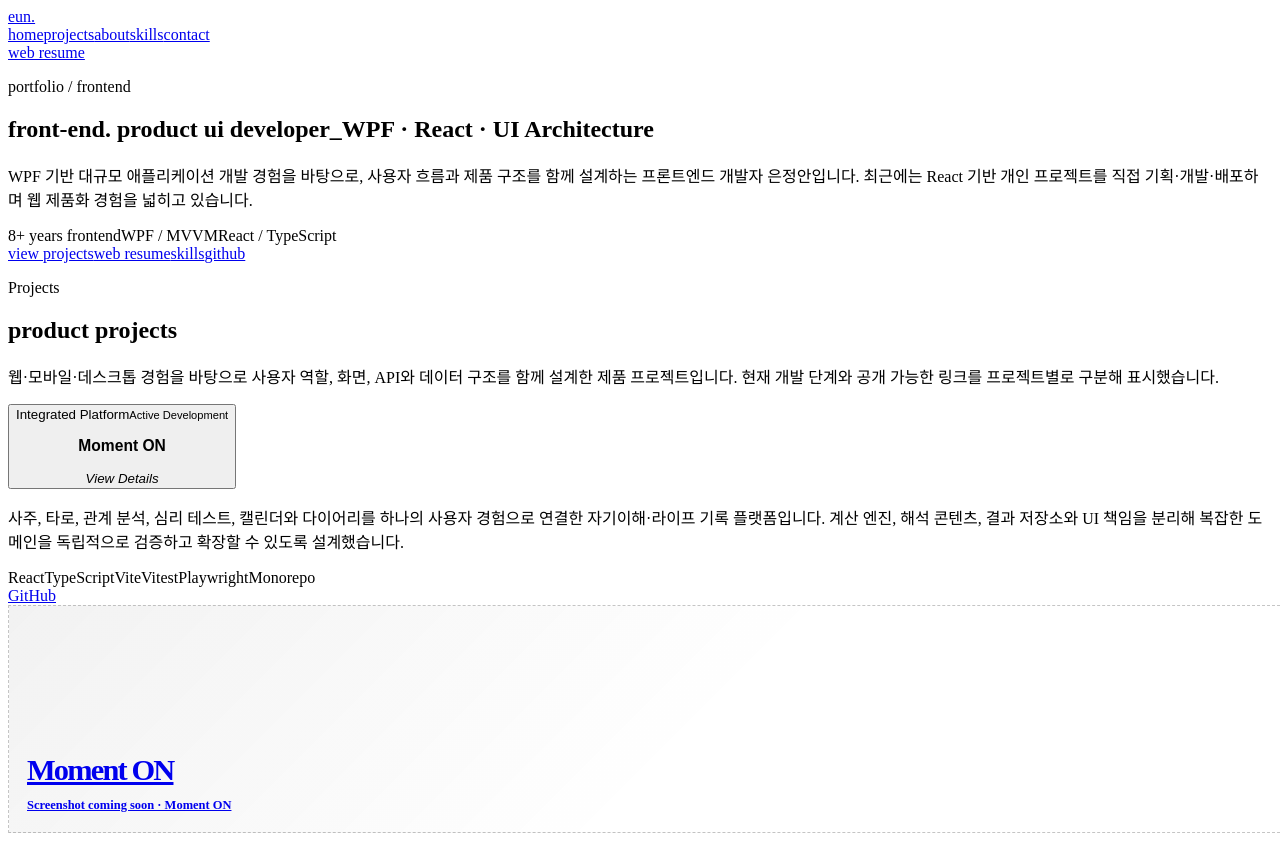
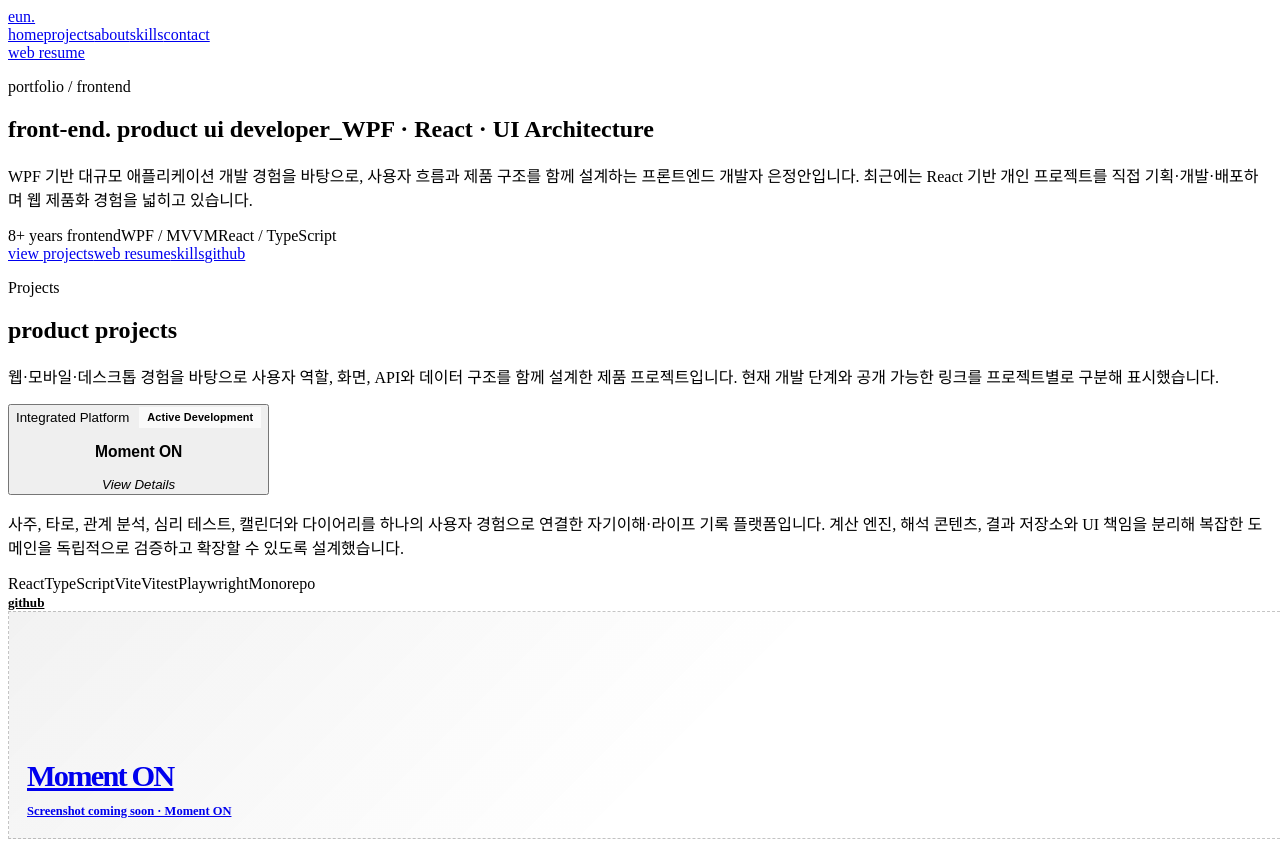
Before and after one commit to coffee-and/eun-portfolio, a React (Vite) app: page / in a window 1280 px wide. Shown: the top 841 px of the page. Built offline with nearby package versions, Linux system fonts and the light colour scheme; the HTML template or start-up script is replaced by a standard one.

Commit message:
Style project statuses and video modal

```diff
--- a/src/styles/projects.css
+++ b/src/styles/projects.css
@@ -1,3 +1,75 @@
+.project-card__meta {
+  display: flex;
+  flex-wrap: wrap;
+  align-items: center;
+  gap: 7px 10px;
+  margin-bottom: 7px;
+}
+
+.project-card__meta span {
+  margin-bottom: 0;
+}
+
+.project-card__meta small {
+  padding: 5px 8px;
+  border: 1px solid var(--border-light);
+  border-radius: var(--radius-pill);
+  background: rgba(255, 255, 255, 0.72);
+  color: var(--text-secondary);
+  font-size: 0.68rem;
+  font-weight: 900;
+  line-height: 1;
+  letter-spacing: 0.01em;
+  text-transform: none;
+}
+
+.project-card__links a,
+.project-card__links button {
+  position: relative;
+  padding: 0;
+  border: none;
+  background: transparent;
+  color: var(--text-primary);
+  font-size: 0.82rem;
+  font-weight: 900;
+  line-height: 1;
+  text-transform: lowercase;
+  cursor: pointer;
+}
+
+.project-card__links a::after,
+.project-card__links button::after {
+  content: "";
+  position: absolute;
+  right: 0;
+  bottom: -5px;
+  left: 0;
+  height: 1px;
+  background: var(--border-strong);
+  transition: transform 0.2s ease;
+}
+
+.project-card__links a:hover::after,
+.project-card__links button:hover::after {
+  transform: translateY(-2px);
+}
+
+.project-card__links button:focus-visible {
+  outline: 2px solid var(--brand-primary);
+  outline-offset: 5px;
+  border-radius: 2px;
+}
+
+.project-card__preview--button {
+  width: 100%;
+  appearance: none;
+  -webkit-appearance: none;
+  color: inherit;
+  font: inherit;
+  text-align: left;
+  cursor: pointer;
+}
+
 .project-card__preview-placeholder {
   width: 100%;
   height: 100%;
@@ -30,3 +102,120 @@
   line-height: 1.45;
   word-break: break-all;
 }
+
+.project-video-modal {
+  position: fixed;
+  z-index: 80;
+  inset: 0;
+  padding: 24px;
+  display: grid;
+  place-items: center;
+  background: rgba(11, 11, 11, 0.72);
+  backdrop-filter: blur(12px);
+}
+
+.project-video-modal__dialog {
+  width: min(980px, 100%);
+  max-height: calc(100svh - 48px);
+  padding: 18px;
+  overflow: auto;
+  border: 1px solid rgba(255, 255, 255, 0.2);
+  border-radius: var(--radius-md);
+  background: var(--bg-card);
+  box-shadow: var(--shadow-lg);
+}
+
+.project-video-modal__header {
+  padding: 2px 2px 16px;
+  display: flex;
+  align-items: flex-start;
+  justify-content: space-between;
+  gap: 18px;
+}
+
+.project-video-modal__header span {
+  display: block;
+  margin-bottom: 5px;
+  color: var(--text-muted);
+  font-size: 0.7rem;
+  font-weight: 900;
+  letter-spacing: 0.06em;
+  text-transform: uppercase;
+}
+
+.project-video-modal__header h2 {
+  color: var(--text-primary);
+  font-size: clamp(1.35rem, 3vw, 2rem);
+  line-height: 1.1;
+  letter-spacing: -0.055em;
+}
+
+.project-video-modal__header button {
+  flex: 0 0 auto;
+  min-width: 72px;
+  height: 36px;
+  padding: 0 12px;
+  border: 1px solid var(--border-light);
+  border-radius: var(--radius-pill);
+  background: var(--bg-muted);
+  color: var(--text-primary);
+  font-size: 0.76rem;
+  font-weight: 900;
+  cursor: pointer;
+}
+
+.project-video-modal__header button:hover {
+  border-color: var(--border-strong);
+}
+
+.project-video-modal__header button:focus-visible {
+  outline: 2px solid var(--brand-primary);
+  outline-offset: 3px;
+}
+
+.project-video-modal__frame {
+  aspect-ratio: 16 / 9;
+  overflow: hidden;
+  border-radius: calc(var(--radius-md) - 5px);
+  background: var(--black);
+}
+
+.project-video-modal__frame iframe {
+  width: 100%;
+  height: 100%;
+  display: block;
+  border: 0;
+}
+
+@media (max-width: 768px) {
+  .project-card__meta {
+    padding-right: 8px;
+  }
+
+  .project-video-modal {
+    padding: 12px;
+  }
+
+  .project-video-modal__dialog {
+    max-height: calc(100svh - 24px);
+    padding: 12px;
+    border-radius: var(--radius-sm);
+  }
+
+  .project-video-modal__header {
+    padding-bottom: 12px;
+  }
+
+  .project-video-modal__header button {
+    min-width: 64px;
+  }
+}
+
+@media (hover: none) and (pointer: coarse) {
+  .project-card__links button:focus,
+  .project-card__links button:focus-visible,
+  .project-video-modal__header button:focus,
+  .project-video-modal__header button:focus-visible {
+    outline: none;
+  }
+}
```
